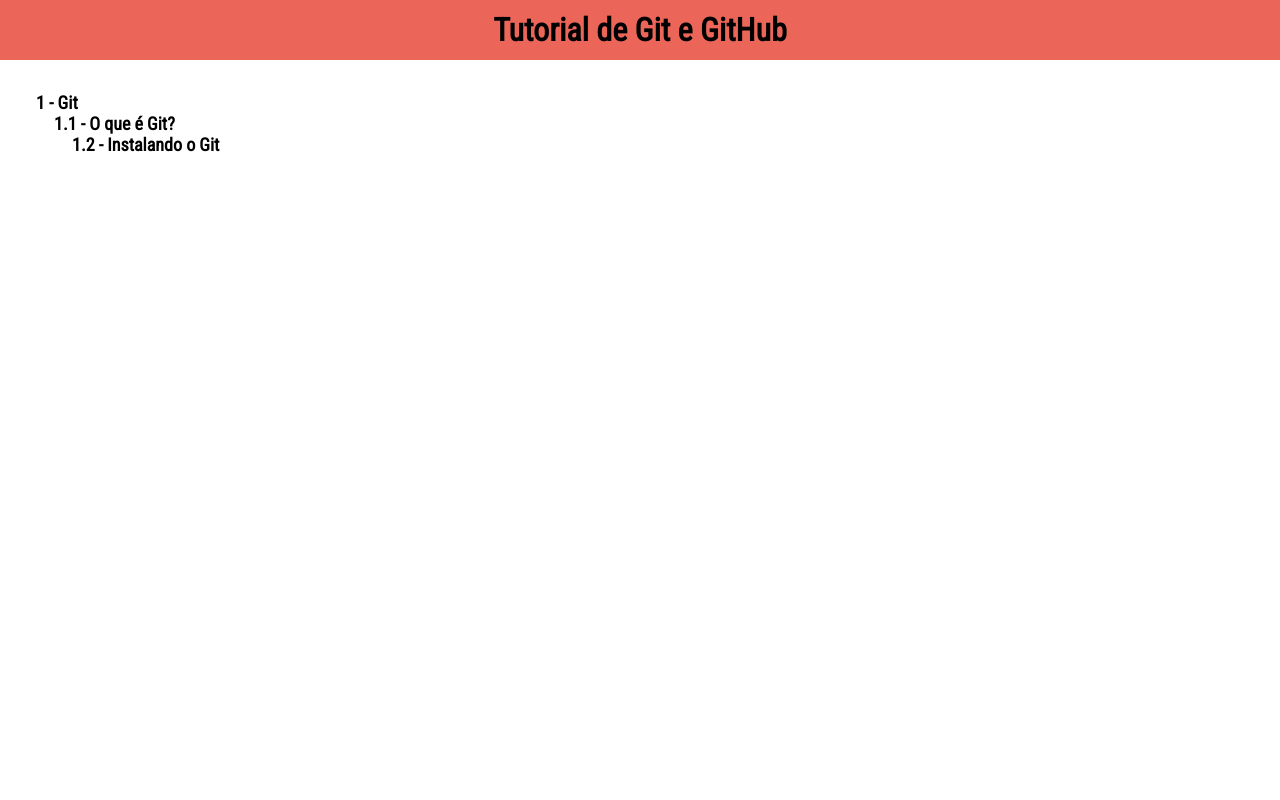
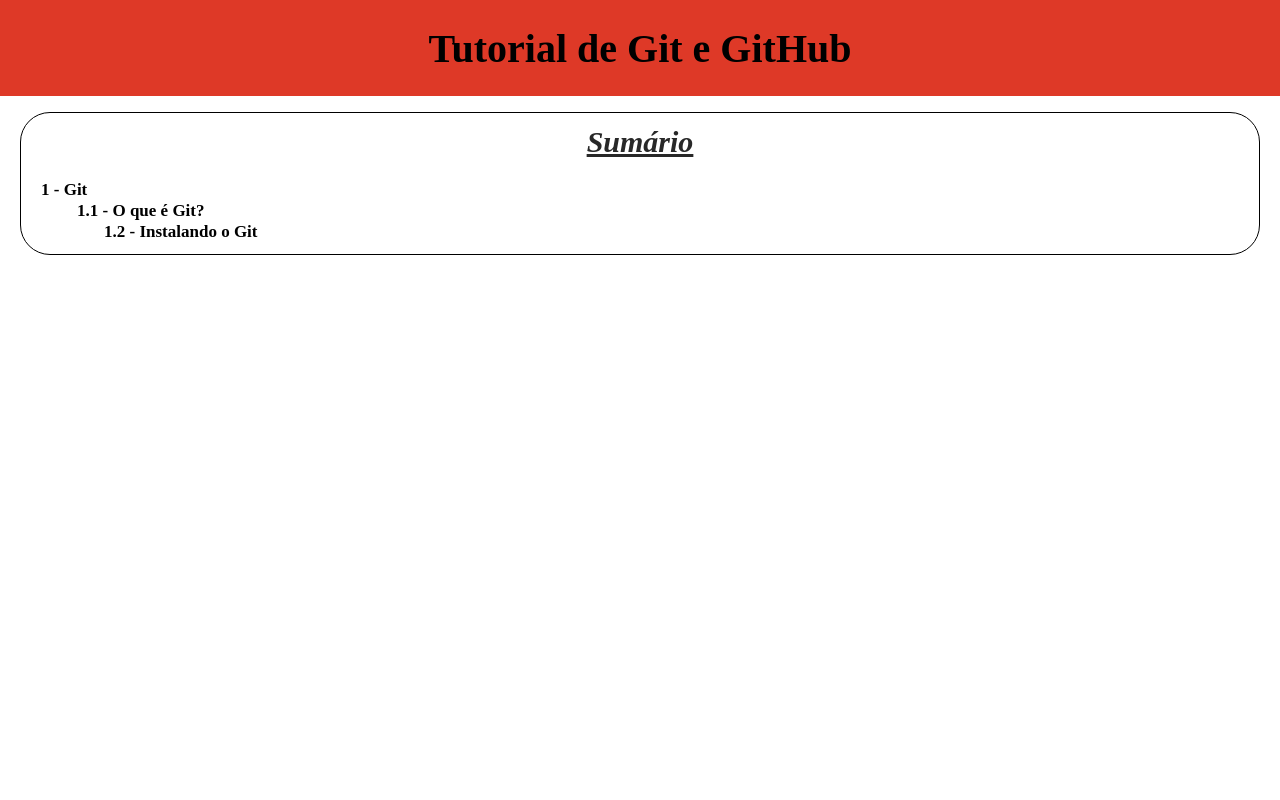
Before and after one commit to CauaRodrigues/tutorial-git, a plain HTML site: page index.html in a window 1280 px wide. Shown: the top 800 px of the page. Drawn offline with Linux system fonts and the light colour scheme.

Commit message:
reponsividade na header

```diff
--- a/css/style.scss
+++ b/css/style.scss
@@ -1,39 +1,65 @@
-* {
+*, html{
     padding: 0;
     margin: 0;
+    border: none;
     box-sizing: border-box;
 }
 
 body{
-    font-family: 'Roboto Condensed', sans-serif;
+    font-family: 'Noto Serif JP', serif;
     background-color: #fff;
 }
 
 .nav {
     width: 100%;
-    height: 60px;
-    background-color: #eb6558;
+    min-height: 12vh;
+    max-height: 200px;
+    background-color: #de3927;
     display: flex;
     justify-content: center;
+    align-items: center;
 
     h1{
-        margin: auto;
+        text-align: center;
+        font-size: 40px;
+        font-weight: 900;
+        display: inline-block;
+        padding: 12px;
     }
 }
 
-.sumario{
-    padding: 32px 36px;
+.container-summary{
+    padding: 16px 20px;
+
+    .summary{
+        margin: auto;
+        max-width: 100%;
+        padding: 12px 20px;
+        border: 0.1em solid #000;
+        border-radius: 30px;
         font-size: 18px;
         font-weight: 600;
+
+        h3{
+            color: #282828;
+            text-decoration: 0.1em underline #282828;
+            margin-bottom: 20px;
+            text-align: center;
+            font-size: 30px;
+            font-weight: bolder;
+            font-style: oblique;
+        }
 
         a{
             color: #000;
             text-decoration: none;
+            font-size: 17px;
 
             &:hover{
                 text-decoration: underline;
                 color: #e61d0a;
             }
+
         }
 
         /*.topic-main{
@@ -41,12 +67,14 @@
         }*/
 
         .topic-child-one{
-        text-indent: 1em;
+            text-indent: 2em;
         }
 
         .topic-child-two{
-        text-indent: 2em;
+            text-indent: 3.5em;
         }
 
         margin-bottom: 1000px
     }
+
+}
--- a/index.html
+++ b/index.html
@@ -8,7 +8,7 @@
     <title>Tutorial Git</title>
 
     <style>
-        @import url('https://fonts.googleapis.com/css2?family=Roboto+Condensed:ital,wght@0,300;0,400;1,300;1,400&display=swap');
+        @import url('https://fonts.googleapis.com/css2?family=Noto+Serif+JP:wght@200;400&display=swap');
     </style>
     <link rel="stylesheet" href="css/style.css">
 </head>
@@ -18,24 +18,32 @@
         <h1>Tutorial de Git e GitHub</h1>
     </div>
 
-    <div class="sumario">
+    <section class="container-summary">
+        <div class="summary">
+            <h3>Sumário</h3>
             <div class="topic-main">
                 <a href="#git">1 - Git</a>
             </div>
+
             <div class="topic-child-one">
                 <a href="#oque-git">1.1 - O que é Git?</a>
             </div>
+
             <div class="topic-child-two">
                 <a href="#instalando-git">1.2 - Instalando o Git</a>
             </div>
+
         </div>
+    </section>
+
+    <!--
 
     <h2 id="git">1 - Git</h2>
 
     <section id="oque-git">
         <h3>1.1 - O que é Git?</h3>
 
-        <img src="imagens/github.png"> <!-- apenas um teste de imagem -->
+        <img src="imagens/github.png"> apenas um teste de imagem
 
         <p>
             Git é um sistema de controle de versão de arquivos.
@@ -163,6 +171,7 @@
     <footer>
         &copy; Equipe DOGE
     </footer>
+-->
 </body>
 
 </html>
```
Also changed, not shown: css/style.css, 1 other file. Lines whose indentation alone changed are shown as unchanged.
